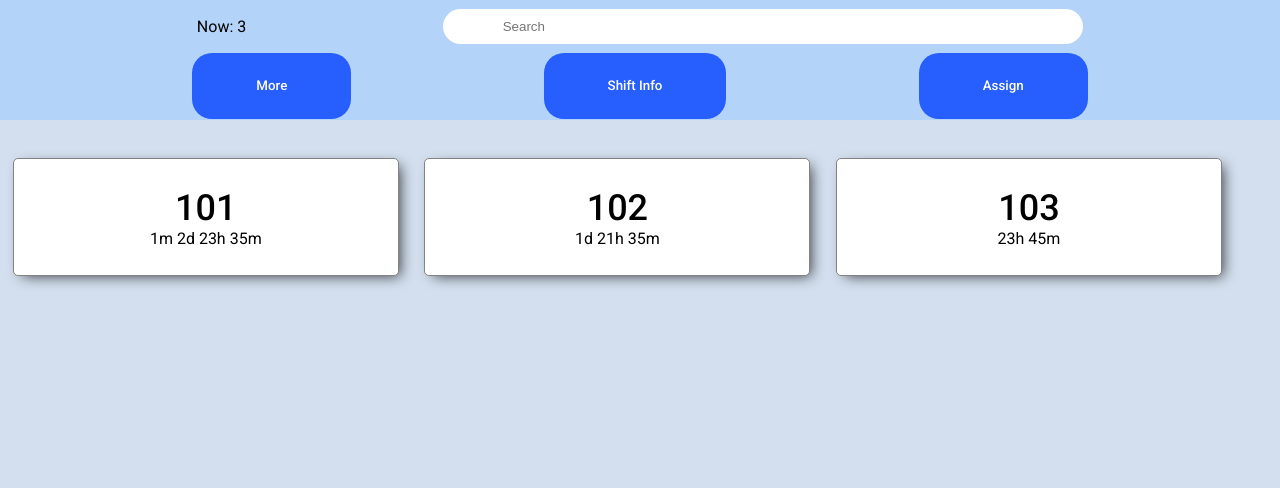
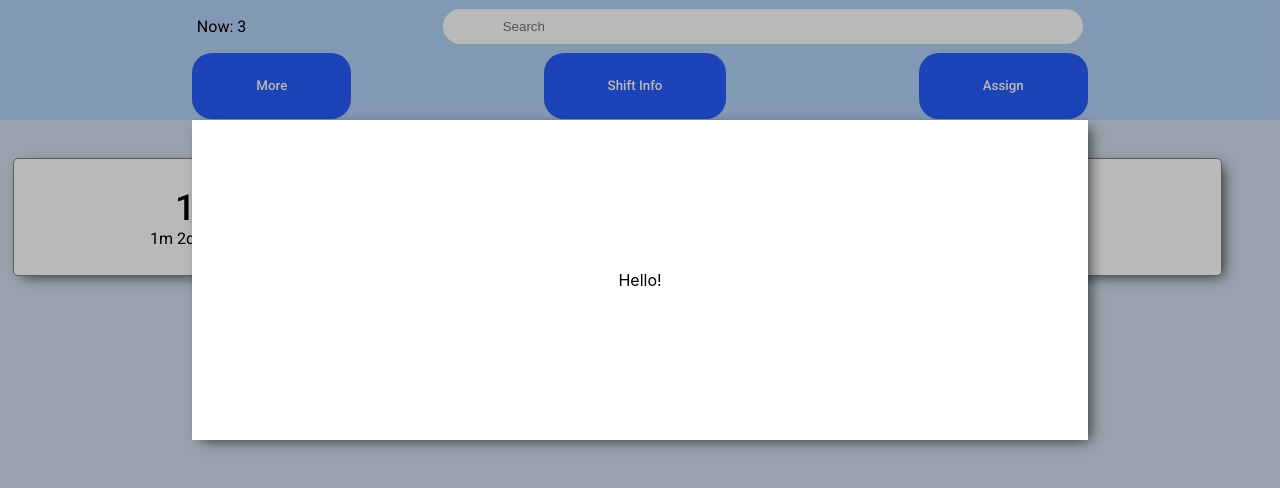
Before and after one commit to matt-teran/vehicle-manager, a React (Create React App) app: page / in a window 1280 px wide. Both pictures are taken after a click on the button "More". Shown: the top 488 px of the page. Built offline with nearby package versions, Linux system fonts and the light colour scheme.

Commit message:
Added More buttn function

```diff
--- a/src/components/Toolbar/Toolbar.js
+++ b/src/components/Toolbar/Toolbar.js
@@ -4,20 +4,21 @@ import Aux from '../../hoc/Aux/Aux';
 import Button from '../UI/Button/Button';
 import Search from '../UI/Search/Search';
 import Assign from '../UI/Assign/Assign';
+import More from '../UI/More/More';
 import Modal from '../UI/Modal/Modal';
 
 import classes from './Toolbar.module.css';
 
-const toolbar = (props) => (
+const toolbar = (props) => {
+    const assign = props.assigning ? <Assign addCar={props.addCar} changed={props.changed} editedCar={props.editCar} disable={props.editing}/> : null;
+    const more = props.openMore ? <More /> : null
+    return (
         <Aux>
             <Modal
-            showModal={props.showModal}
-            clicked={props.clicked}>
-            <Assign
-                addCar={props.addCar}
-                changed={props.changed}
-                editedCar={props.editCar}
-                disable={props.editing}/>
+                showModal={assign || more ? true : false}
+                clicked={props.closeModal}>
+                {assign}
+                {more}
             </Modal>
 
             <div className={classes.Toolbar}>
@@ -26,13 +27,13 @@ const toolbar = (props) => (
                     <Search changed={props.search}/>
                 </div>
                 <div className={classes.ToolbarRow}>
-                <Button text='More'/>
+                    <Button text='More' clicked={props.more}/>
                     <Button text='Shift Info'/>
-                <Button text='Assign' clicked={props.clicked}/>
+                    <Button text='Assign' clicked={props.assign}/>
                 </div>
             </div>
         </Aux>
-
     )
+}
 
 export default toolbar;
--- /dev/null
+++ b/src/components/UI/More/More.js
@@ -0,0 +1,11 @@
+import React from 'react';
+
+const more = () => {
+    return (
+        <div>
+            Hello!
+        </div>
+    )
+}
+
+export default more;
--- a/src/containers/VehicleManager/VehicleManager.js
+++ b/src/containers/VehicleManager/VehicleManager.js
@@ -41,12 +41,13 @@ class VehicleManager extends Component{
         },
         newCar: {display: true},
         assigning: false,
+        openMore: false,
         viewing: false,
         viewingCar: null,
         editing: false
     }
     assignHandler = () => {
-        this.setState({newCar: {display: true}, assigning: !this.state.assigning});
+        this.setState({newCar: {display: true}, assigning: !this.state.assigning, openMore: false});
     }
     addCarHandler = (event) => {
         event.preventDefault();
@@ -97,11 +98,21 @@ class VehicleManager extends Component{
     editHandler = () => {
         this.setState({newCar: this.state.cars[this.state.viewingCar], assigning: !this.state.assigning, editing: true});
     }
+    moreHandler = () => {
+        this.setState({openMore: true})
+    }
+    closeModalHandler = () => {
+        this.setState({assigning: false, openMore: false})
+    }
     render(){
         return (
             <Aux>
                 <Toolbar
-                    clicked={this.assignHandler}
+                    closeModal={this.closeModalHandler}
+                    assign={this.assignHandler}
+                    assigning={this.state.assigning}
+                    more={this.moreHandler}
+                    openMore={this.state.openMore}
                     showModal={this.state.assigning}
                     addCar={this.addCarHandler}
                     changed={(event) => this.inputChangedHandler(event)}
```
Also changed, not shown: src/components/UI/More/More.module.css (added). Lines whose indentation alone changed are shown as unchanged.
